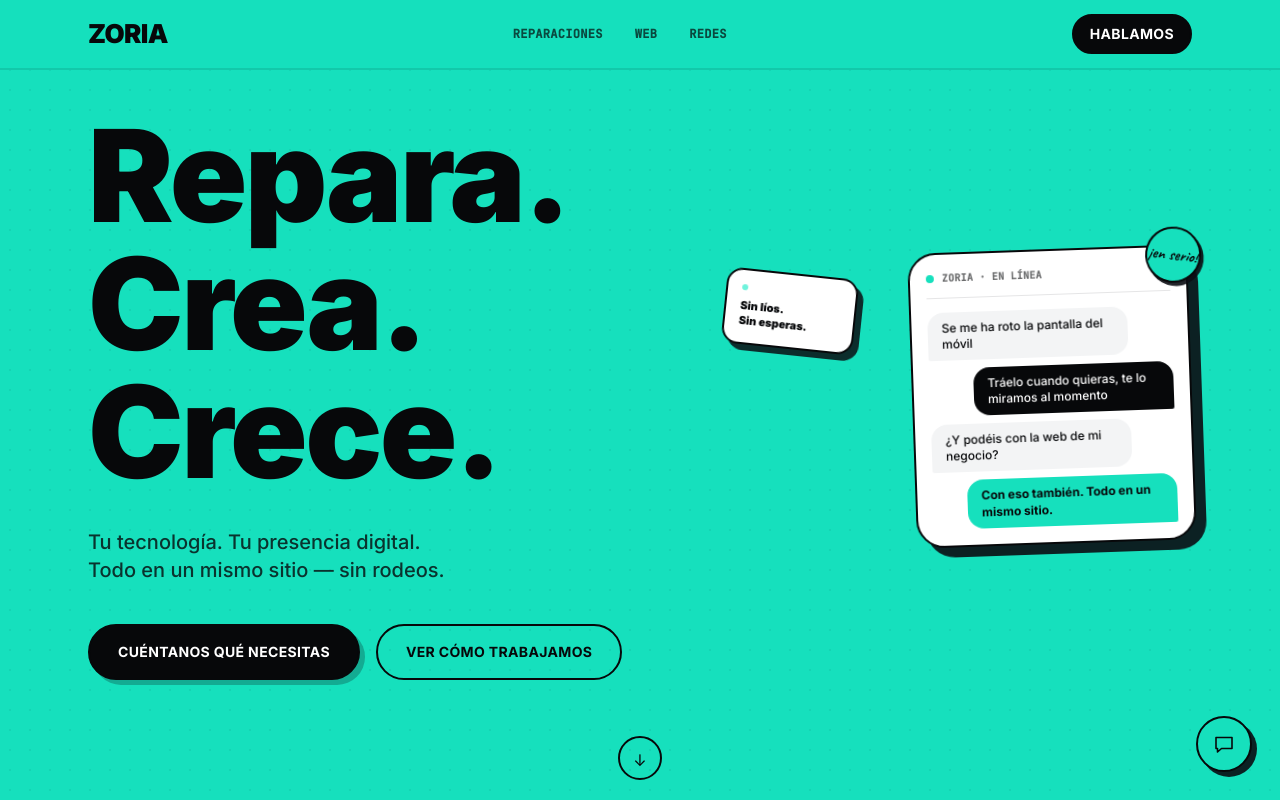
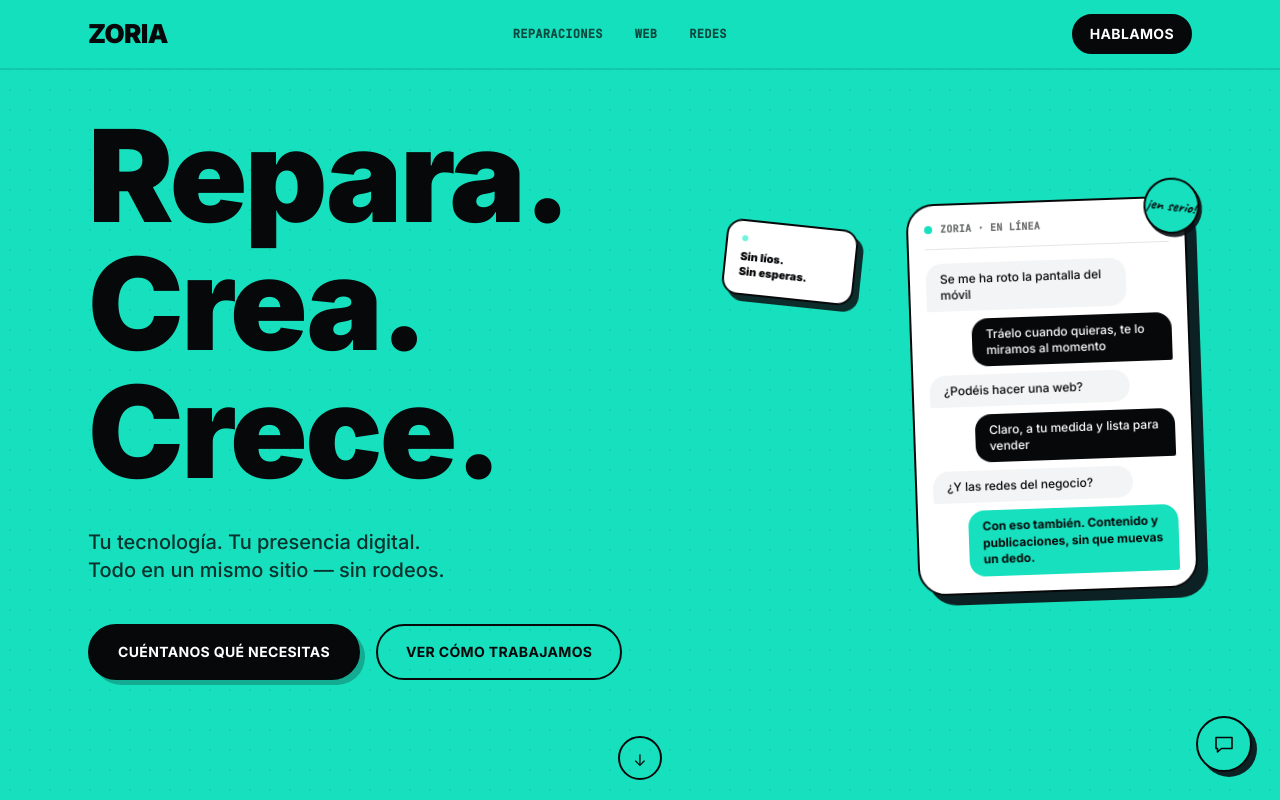
Before and after one commit to carlosfernandezdominguez99-dot/zoria-web, a Next.js app: page / in a window 1280 px wide. Shown: the top 800 px of the page. Built offline with nearby package versions, Linux system fonts and the light colour scheme.

Commit message:
Hero: nuevo mensaje sobre web y tarjeta de conversacion sobre redes

```diff
--- a/src/components/Hero.tsx
+++ b/src/components/Hero.tsx
@@ -129,7 +129,25 @@ export default function Hero() {
                 transition={{ delay: 1.7, duration: 0.4 }}
                 className="max-w-[82%] rounded-2xl rounded-bl-sm bg-graphite-100 px-3.5 py-2 text-xs font-medium text-graphite-950"
               >
-                ¿Y podéis con la web de mi negocio?
+                ¿Podéis hacer una web?
+              </motion.div>
+
+              <motion.div
+                initial={{ opacity: 0, y: 8 }}
+                animate={{ opacity: 1, y: 0 }}
+                transition={{ delay: 2.1, duration: 0.4 }}
+                className="ml-auto max-w-[82%] rounded-2xl rounded-br-sm bg-graphite-950 px-3.5 py-2 text-xs font-medium text-white"
+              >
+                Claro, a tu medida y lista para vender
+              </motion.div>
+
+              <motion.div
+                initial={{ opacity: 0, y: 8 }}
+                animate={{ opacity: 1, y: 0 }}
+                transition={{ delay: 2.5, duration: 0.4 }}
+                className="max-w-[82%] rounded-2xl rounded-bl-sm bg-graphite-100 px-3.5 py-2 text-xs font-medium text-graphite-950"
+              >
+                ¿Y las redes del negocio?
               </motion.div>
 
               {/* Indicador de "escribiendo" superpuesto sobre la respuesta final, que ya reserva su espacio */}
@@ -137,16 +155,16 @@ export default function Hero() {
                 <motion.div
                   initial={{ opacity: 0 }}
                   animate={{ opacity: 1 }}
-                  transition={{ delay: 2.75, duration: 0.4 }}
+                  transition={{ delay: 3.55, duration: 0.4 }}
                   className="rounded-2xl rounded-br-sm bg-zoria-blue px-3.5 py-2 text-xs font-bold leading-snug text-graphite-950"
                 >
-                  Con eso también. Todo en un mismo sitio.
+                  Con eso también. Contenido y publicaciones, sin que muevas un dedo.
                 </motion.div>
 
                 <motion.div
                   initial={{ opacity: 0 }}
                   animate={{ opacity: [0, 1, 1, 0] }}
-                  transition={{ delay: 2.05, duration: 0.85, times: [0, 0.2, 0.8, 1] }}
+                  transition={{ delay: 2.85, duration: 0.85, times: [0, 0.2, 0.8, 1] }}
                   className="absolute inset-0 flex items-center gap-1 rounded-2xl rounded-br-sm bg-graphite-950 px-3.5"
                 >
                   {[0, 1, 2].map((i) => (
```
